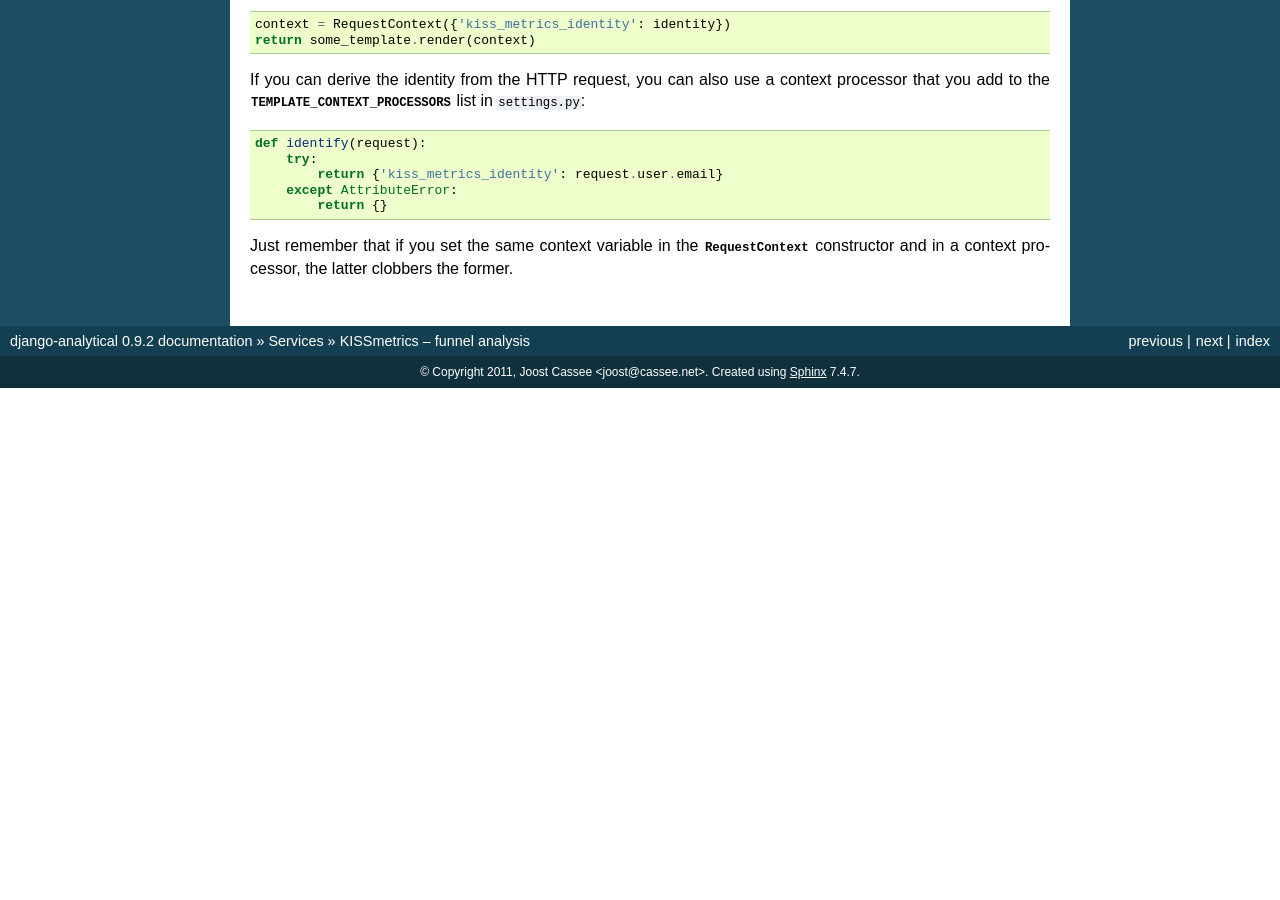
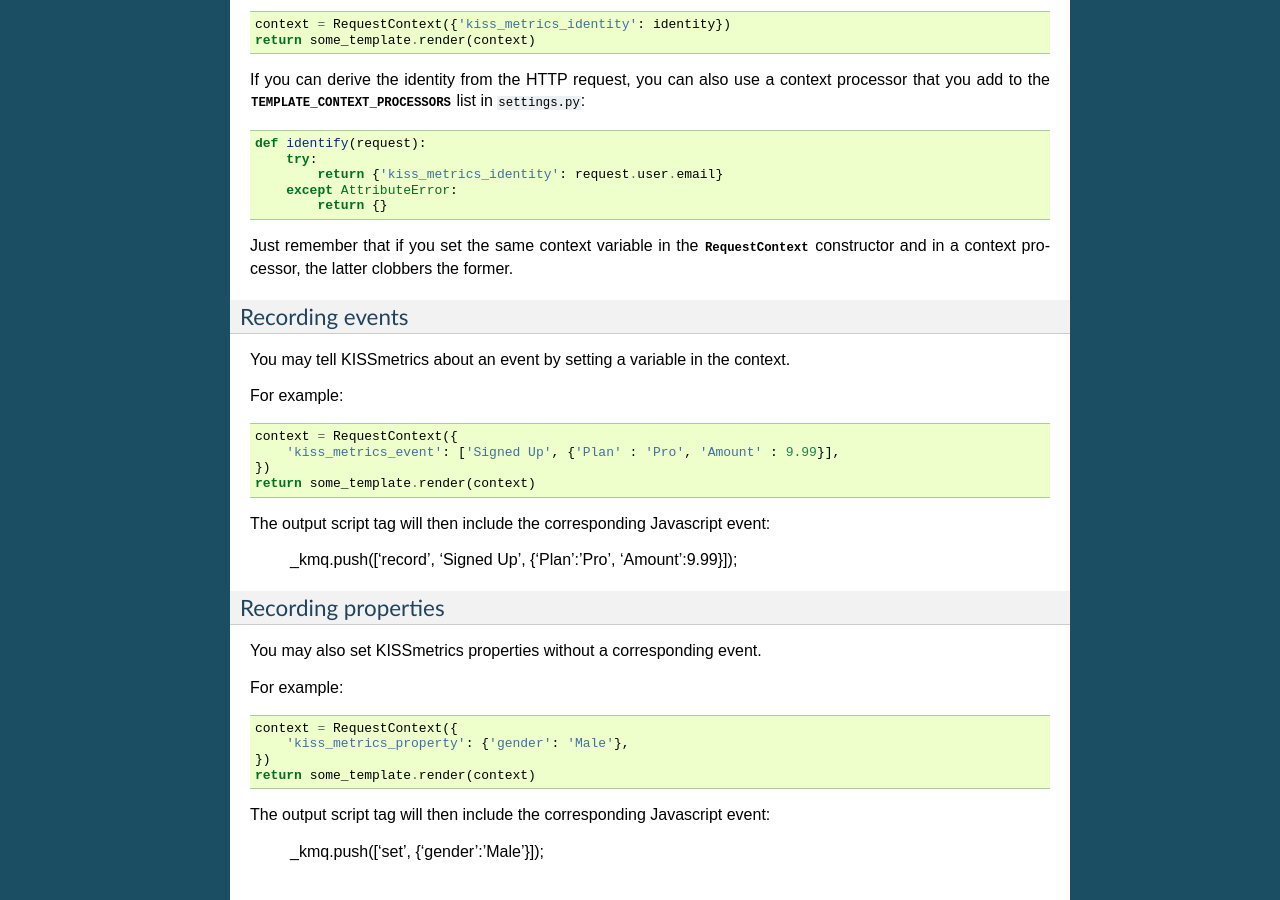
Before and after one commit to jazzband/django-analytical, a Sphinx documentation site: the page built from docs/services/kiss_metrics.rst, in a window 1280 px wide and 900 px high, scrolled down 1227 px. Built offline with Sphinx 7.4.7, drawn with Linux system fonts in a browser that asks for light colours; before the commit the page ends 1615 px from its top, so only the background shows below that; some of the changed text lies outside the part shown.

Commit message:
Allow setting properties in context; Document properties and events.

```diff
--- a/docs/services/kiss_metrics.rst
+++ b/docs/services/kiss_metrics.rst
@@ -8,7 +8,6 @@
 many drop out at each stage.
 
 .. _KISSmetrics: http://www.kissmetrics.com/
-
 
 .. kiss-metrics-installation:
 
@@ -108,3 +107,40 @@
 Just remember that if you set the same context variable in the
 :class:`~django.template.context.RequestContext` constructor and in a
 context processor, the latter clobbers the former.
+
+.. _kiss-metrics-event:
+
+Recording events
+----------------
+
+You may tell KISSmetrics about an event by setting a variable in the context.
+
+For example::
+
+    context = RequestContext({
+        'kiss_metrics_event': ['Signed Up', {'Plan' : 'Pro', 'Amount' : 9.99}],
+    })
+    return some_template.render(context)
+
+The output script tag will then include the corresponding Javascript event:
+
+    _kmq.push(['record', 'Signed Up', {'Plan':'Pro', 'Amount':9.99}]);
+
+
+.. _kiss-metrics-properties:
+
+Recording properties
+--------------------
+
+You may also set KISSmetrics properties without a corresponding event.
+
+For example::
+
+    context = RequestContext({
+        'kiss_metrics_property': {'gender': 'Male'},
+    })
+    return some_template.render(context)
+
+The output script tag will then include the corresponding Javascript event:
+
+    _kmq.push(['set', {'gender':'Male'}]);
```
Also changed, not shown: AUTHORS.rst (+7 -2 lines), 1 other file.
